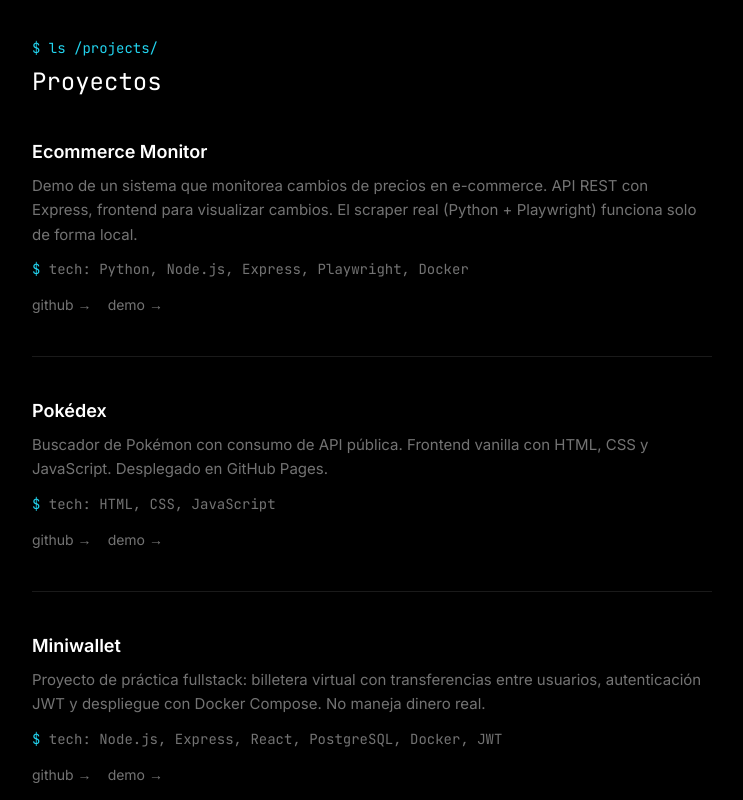
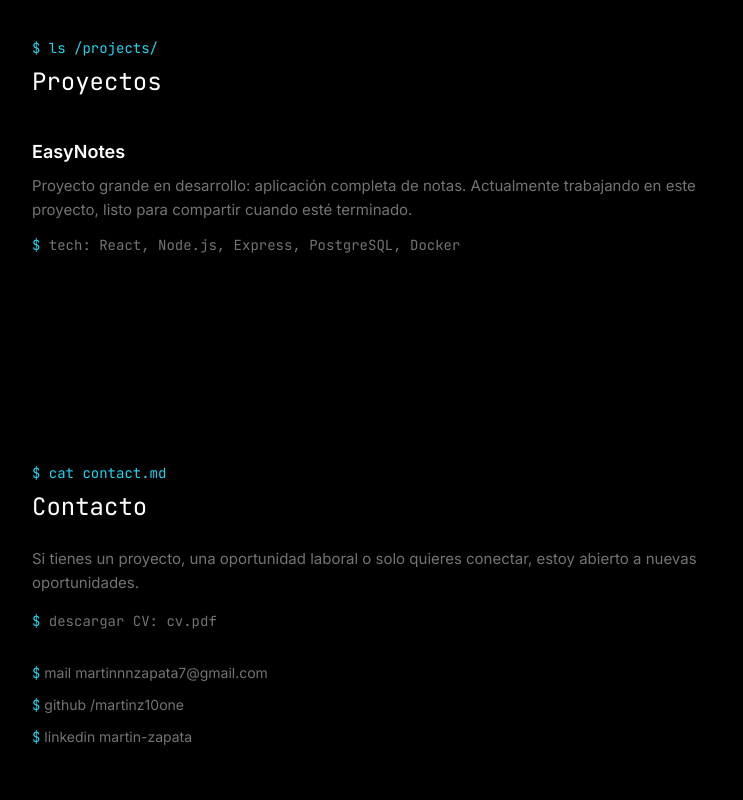
Before and after one commit to martinz10one/portafolio, a React (Vite) app: page / in a window 1280 px wide. Shown: the part 1360-2160 px from the top of the page, without its empty margins (268-1011 px from the left). Built offline with nearby package versions, Linux system fonts and the light colour scheme.

Commit message:
proyecto easynotes

```diff
--- a/src/data/projects.ts
+++ b/src/data/projects.ts
@@ -8,27 +8,9 @@ export interface Project {
 
 export const projects: Project[] = [
   {
-    title: 'Ecommerce Monitor',
+    title: 'EasyNotes',
     description:
-      'Demo de un sistema que monitorea cambios de precios en e-commerce. API REST con Express, frontend para visualizar cambios. El scraper real (Python + Playwright) funciona solo de forma local.',
-    tech: ['Python', 'Node.js', 'Express', 'Playwright', 'Docker'],
-    github: 'https://github.com/martinz10one/ecommerce-monitor',
-    demo: 'https://ecommerce-monitor.onrender.com',
-  },
-  {
-    title: 'Pokédex',
-    description:
-      'Buscador de Pokémon con consumo de API pública. Frontend vanilla con HTML, CSS y JavaScript. Desplegado en GitHub Pages.',
-    tech: ['HTML', 'CSS', 'JavaScript'],
-    github: 'https://github.com/martinz10one/pokedex',
-    demo: 'https://martinz10one.github.io/pokedex/',
-  },
-  {
-    title: 'Miniwallet',
-    description:
-      'Proyecto de práctica fullstack: billetera virtual con transferencias entre usuarios, autenticación JWT y despliegue con Docker Compose. No maneja dinero real.',
-    tech: ['Node.js', 'Express', 'React', 'PostgreSQL', 'Docker', 'JWT'],
-    github: 'https://github.com/martinz10one/miniwallet',
-    demo: 'https://github.com/martinz10one/miniwallet/blob/main/demo.gif',
+      'Proyecto grande en desarrollo: aplicación completa de notas. Actualmente trabajando en este proyecto, listo para compartir cuando esté terminado.',
+    tech: ['React', 'Node.js', 'Express', 'PostgreSQL', 'Docker'],
   },
 ]
```
Also changed, not shown: 1 other file (tests, documents, lock files or other folders).
